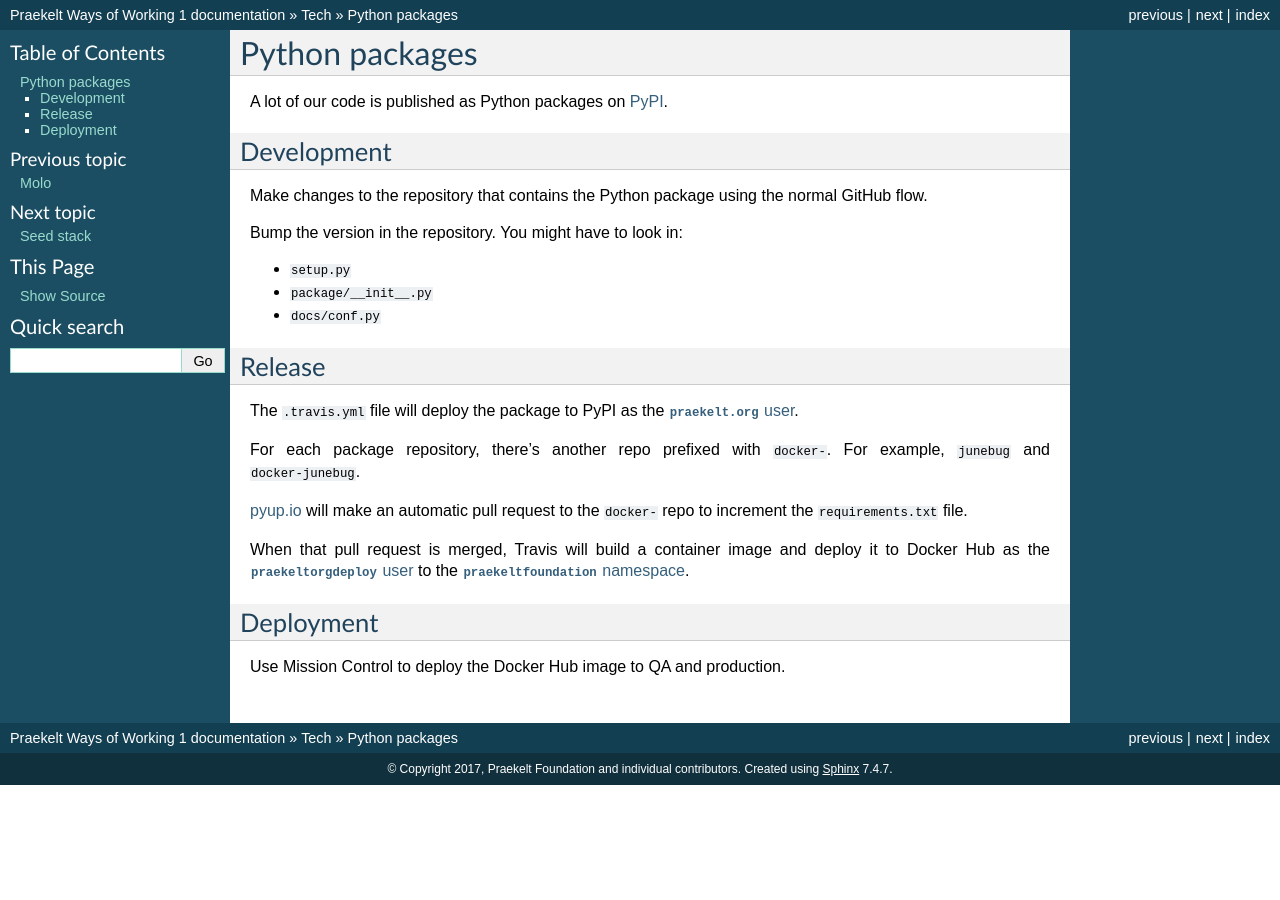
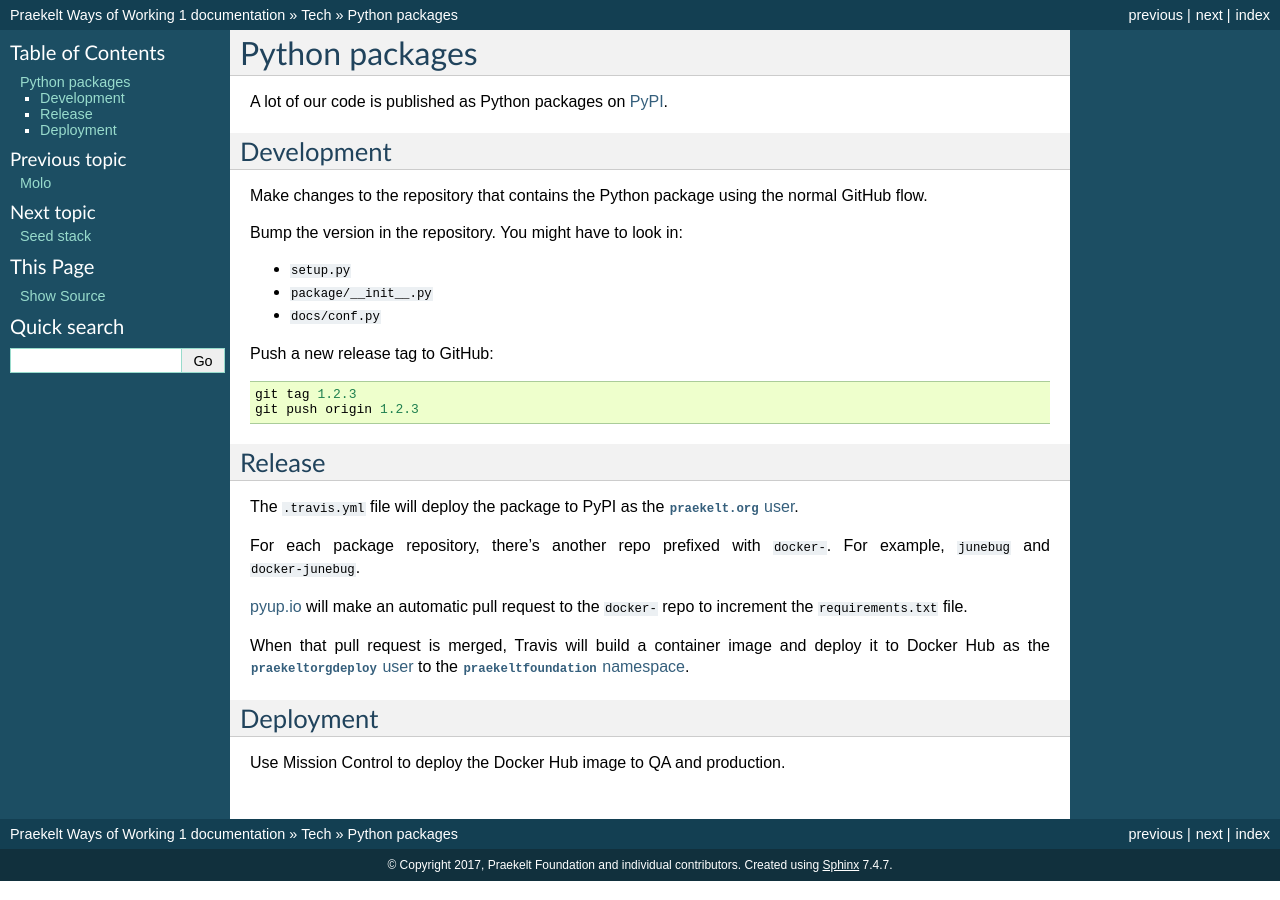
Before and after one commit to praekeltfoundation/ways-of-working, a Sphinx documentation site: the page built from docs/tech/python-packages.md, in a window 1280 px wide. Built offline with Sphinx 7.4.7, drawn with Linux system fonts in a browser that asks for light colours.

Commit message:
Add note about pushing release tags

````diff
--- a/docs/tech/python-packages.md
+++ b/docs/tech/python-packages.md
@@ -14,6 +14,13 @@ Bump the version in the repository. You might have to look in:
 - `setup.py`
 - `package/__init__.py`
 - `docs/conf.py`
+
+Push a new release tag to GitHub:
+
+```
+git tag 1.2.3
+git push origin 1.2.3
+```
 
 ## Release
 
````
